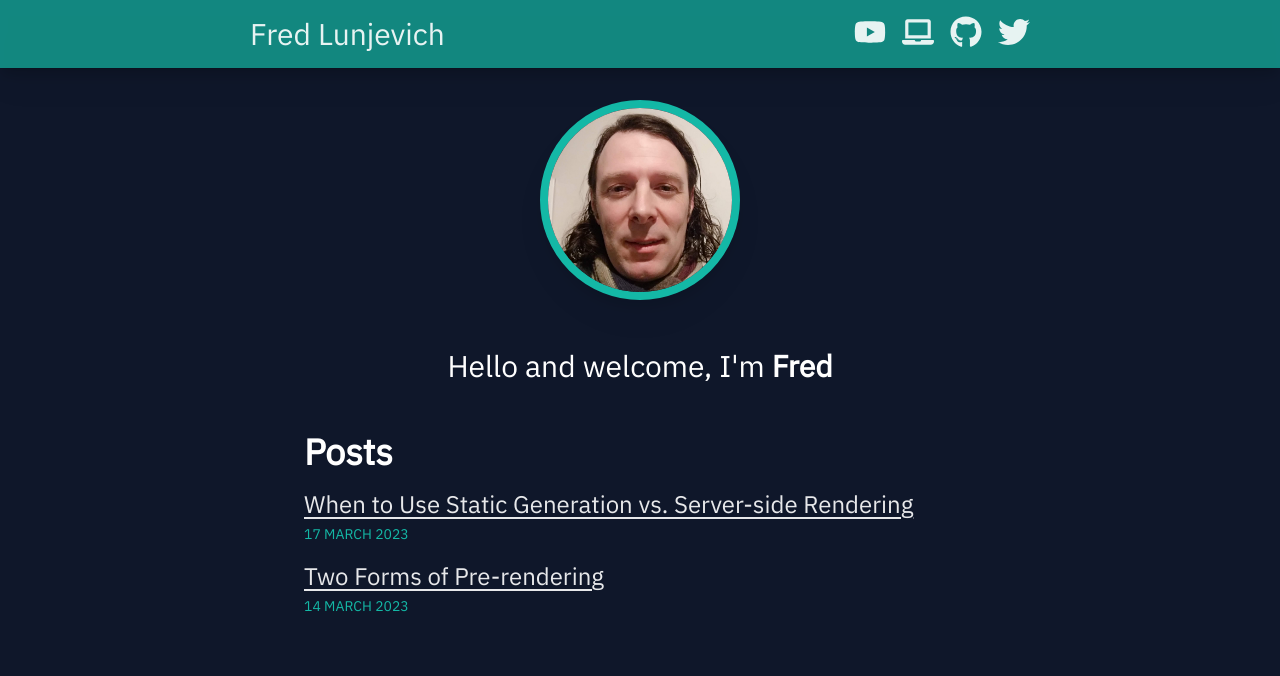
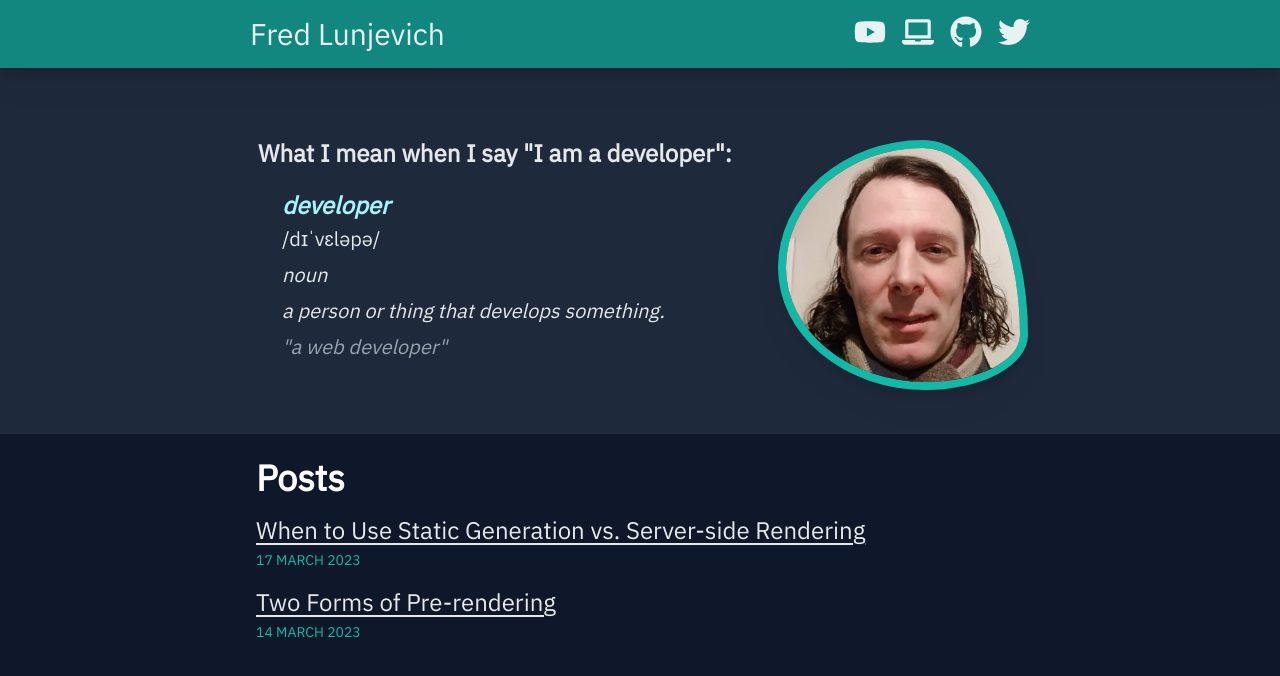
Before and after one commit to Floony7/next-blog-portfolio-2024, a Next.js app: page / in a window 1280 px wide. Shown: the top 676 px of the page. Built offline with nearby package versions, Linux system fonts and the light colour scheme.

Commit message:
tweaks to design colors and spacing, created hero component

```diff
--- a/src/app/globals.css
+++ b/src/app/globals.css
@@ -28,6 +28,25 @@
   --clr-yellow-dark: hsl(41, 100%, 38%);
 }
 
+.fancy-anchor {
+  @apply uppercase text-sm text-teal-500 underline-offset-4 hover:opacity-75;
+}
+
+.hero-grid {
+  display: grid;
+  gap: 1rem;
+  grid-template-columns: 2fr 1fr;
+}
+
+.profile-shape {
+  border-radius: 58% 42% 41% 59% / 51% 78% 22% 49%;
+  transition: border-radius 0.4s ease-in-out;
+}
+
+.profile-shape:hover {
+  border-radius: 90% 10% 79% 21% / 29% 78% 22% 71%;
+}
+
 /*
 @media (prefers-color-scheme: dark) {
   :root {
--- a/src/app/layout.tsx
+++ b/src/app/layout.tsx
@@ -3,6 +3,7 @@ import { IBM_Plex_Sans } from "next/font/google";
 import "./globals.css";
 import Navbar from "@/components/navbar";
 import { ProfilePic } from "@/components/profile-pic";
+import { Hero } from "@/components/hero";
 
 const plex = IBM_Plex_Sans({ weight: "400", subsets: ["latin"] });
 
@@ -22,7 +23,7 @@ export default function RootLayout({
         className={`min-h-screen bg-slate-900 text-white ${plex.className}`}
       >
         <Navbar />
-        <ProfilePic />
+        <Hero />
         {children}
       </body>
     </html>
--- a/src/app/page.tsx
+++ b/src/app/page.tsx
@@ -4,12 +4,12 @@ import Image from "next/image";
 export default function Home() {
   return (
     <main className="px-6 mx-auto">
-      <p className="mt-12 mb-12 text-3xl text-center dark:text-white">
+      {/* <p className="mt-12 mb-12 text-3xl text-center dark:text-white">
         <span className="whitespace-nowrap">
           Hello and welcome, I&#39;m
           <span className="font-bold">&nbsp;Fred</span>
         </span>
-      </p>
+      </p> */}
       <Posts />
     </main>
   );
--- a/src/app/posts/[postId]/not-found.tsx
+++ b/src/app/posts/[postId]/not-found.tsx
@@ -1,3 +1,16 @@
+import Link from "next/link";
+
 export default function NotFound() {
-  return <h1>Post does not exist.</h1>;
+  return (
+    <main className="flex justify-center items-center">
+      <section>
+        <h1>Ooops! Ne&apos;er heard of such post?!</h1>
+        <p>
+          <Link href="/" className="fancy-anchor">
+            Home
+          </Link>
+        </p>
+      </section>
+    </main>
+  );
 }
--- a/src/app/posts/[postId]/page.tsx
+++ b/src/app/posts/[postId]/page.tsx
@@ -46,10 +46,7 @@ export default async function Post({ params }: { params: { postId: string } }) {
       <article className="text-gray-200 text-base">
         <section dangerouslySetInnerHTML={{ __html: contentHtml }} />
         <p>
-          <Link
-            className="uppercase text-sm text-teal-500 underline-offset-4 hover:opacity-75"
-            href="/"
-          >
+          <Link className="fancy-anchor" href="/">
             ← Back to home
           </Link>
         </p>
--- /dev/null
+++ b/src/components/developer-block.tsx
@@ -0,0 +1,18 @@
+export const DeveloperBlock = () => {
+  return (
+    <section className="ps-2">
+      <h2 className="text-3xl italic text-cyan-200 my-0 p-0">developer</h2>
+      <span className="text-gray-200 p-0">/dɪˈvɛləpə/</span>
+      <br />
+      <span className="text-gray-200 italic p-0">noun</span>
+      <br />
+      <span className="text-gray-200 italic p-0">
+        a person or thing that develops something.
+      </span>
+      <br />
+      <span className="text-gray-400 italic p-0">
+        &quot;a web developer&quot;
+      </span>
+    </section>
+  );
+};
--- /dev/null
+++ b/src/components/hero.tsx
@@ -0,0 +1,36 @@
+import { ProfilePic } from "./profile-pic";
+
+export const Hero = () => {
+  return (
+    <main className="mb-6 py-10 w-full bg-slate-800">
+      <section className="prose prose-xl mx-auto hero-grid">
+        <div className="p-4 ps-0 flex items-center">
+          <div className="ps-2">
+            <h1 className="text-2xl text-gray-200">
+              What I mean when I say &quot;I am a developer&quot;:
+            </h1>
+            <div className="ps-6">
+              <h2 className="text-2xl italic text-cyan-200 my-0 p-0">
+                developer
+              </h2>
+              <span className="text-gray-200 p-0">/dɪˈvɛləpə/</span>
+              <br />
+              <span className="text-gray-200 italic p-0">noun</span>
+              <br />
+              <span className="text-gray-200 italic p-0">
+                a person or thing that develops something.
+              </span>
+              <br />
+              <span className="text-gray-400 italic p-0">
+                &quot;a web developer&quot;
+              </span>
+            </div>
+          </div>
+        </div>
+        <div>
+          <ProfilePic />
+        </div>
+      </section>
+    </main>
+  );
+};
--- a/src/components/posts.tsx
+++ b/src/components/posts.tsx
@@ -4,7 +4,7 @@ import ListItem from "./list-item";
 export const Posts = () => {
   const posts = getSortedPostsData();
   return (
-    <section className="mt-6 mx-auto max-w-2xl">
+    <section className="mt-6 mx-auto max-w-3xl">
       <h2 className="text-4xl font-bold dark:text-white/90">Posts</h2>
       <ul className="w-full">
         {posts.map((post) => (
--- a/src/components/profile-pic.tsx
+++ b/src/components/profile-pic.tsx
@@ -1,16 +1,14 @@
 import Image from "next/image";
-
-import React from "react";
 
 export const ProfilePic = () => {
   return (
     <section className="w-full mx-auto">
       <Image
-        className="border-8 border-teal-500 drop-shadow-xl shadow-black rounded-full mx-auto mt-8"
+        className="border-8 border-teal-500 drop-shadow-xl shadow-black rounded-full mx-auto mt-8 profile-shape mb-1"
         src="/images/fred.png"
         alt="Fred Lunjevich"
-        width={200}
-        height={200}
+        width={250}
+        height={250}
         priority={true}
       />
     </section>
```
